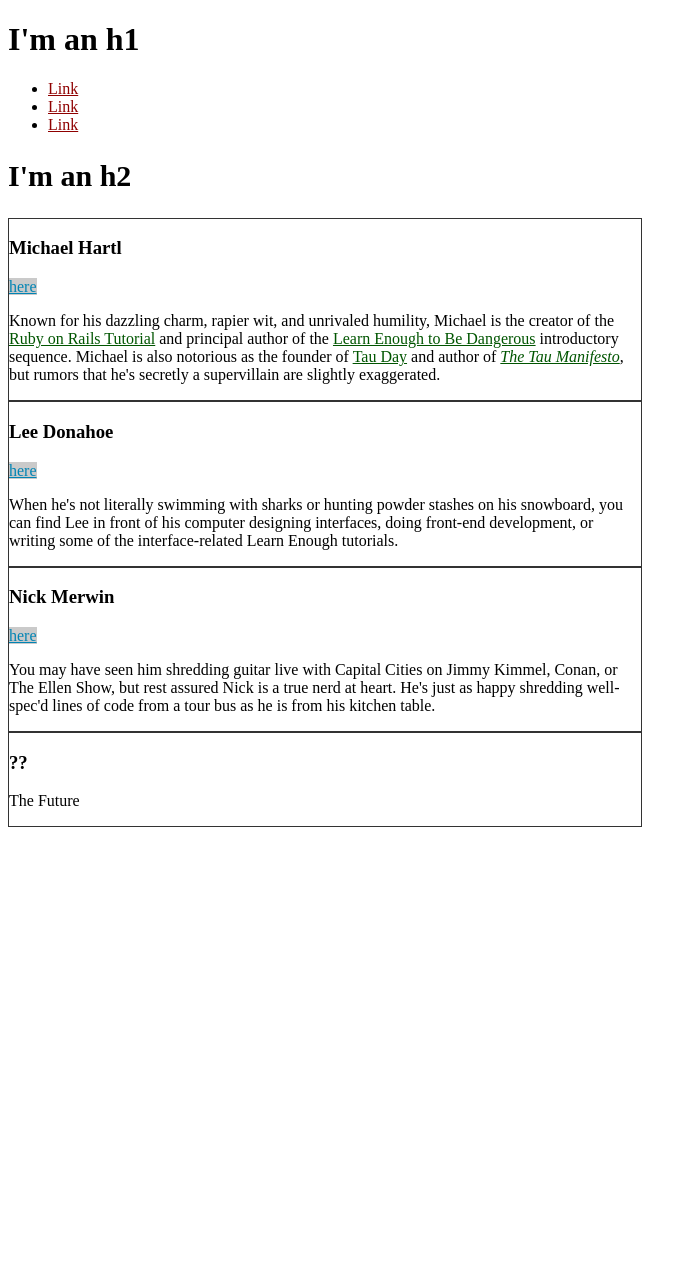
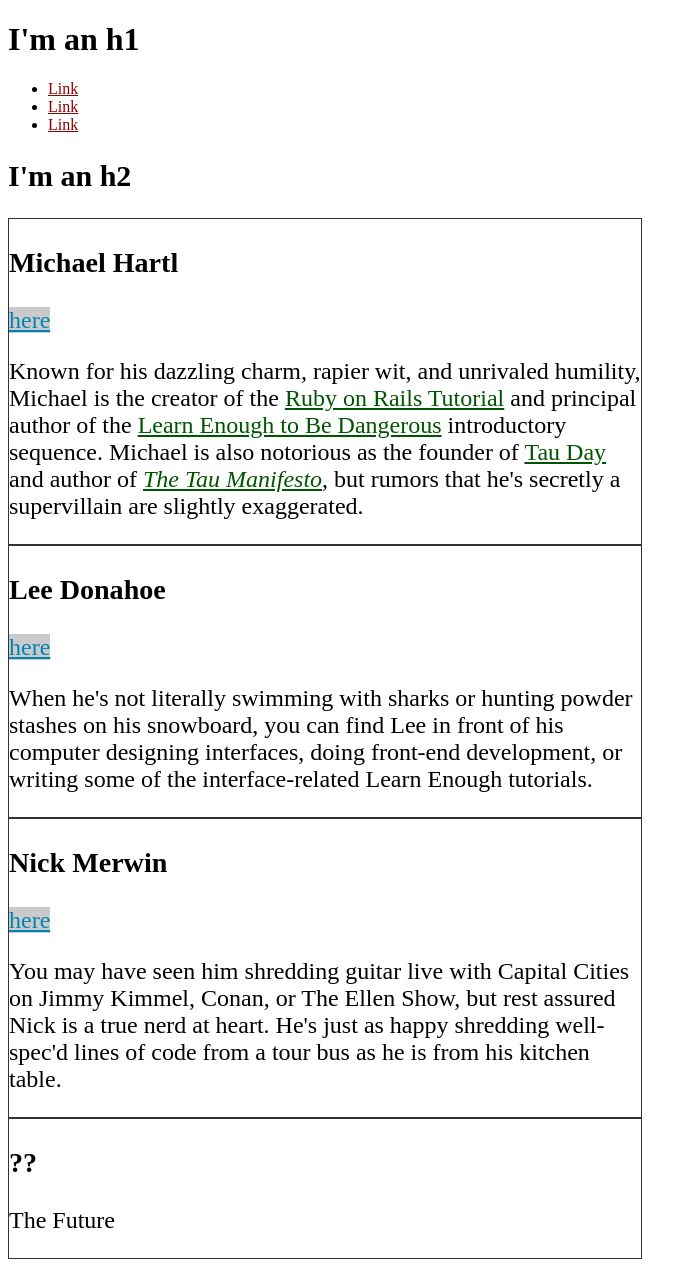
Before and after one commit to piccetto/piccetto.github.io, a Jekyll site: the page built from index.html, in a window 1280 px wide. Shown: the whole page, without its empty margins (0-697 px from the left). Built offline with Jekyll 4.4.1, drawn with Linux system fonts in a browser that asks for light colours; before the commit the page ends 900 px from its top, so only the background shows below that.

Commit message:
introducing ems for sizing text

```diff
--- a/assets/css/style.scss
+++ b/assets/css/style.scss
@@ -26,10 +26,16 @@
 
 // Bio styles
 .bio-wrapper {
+    font-size: 24px;
 }
 .bio-box {
+    font-size: 1em;
     border: 1px solid $black;
     width: 50%;
+}
+
+.bio-copy {
+    font-size: 1em;
 }
 
 .bio-copy a {
```
